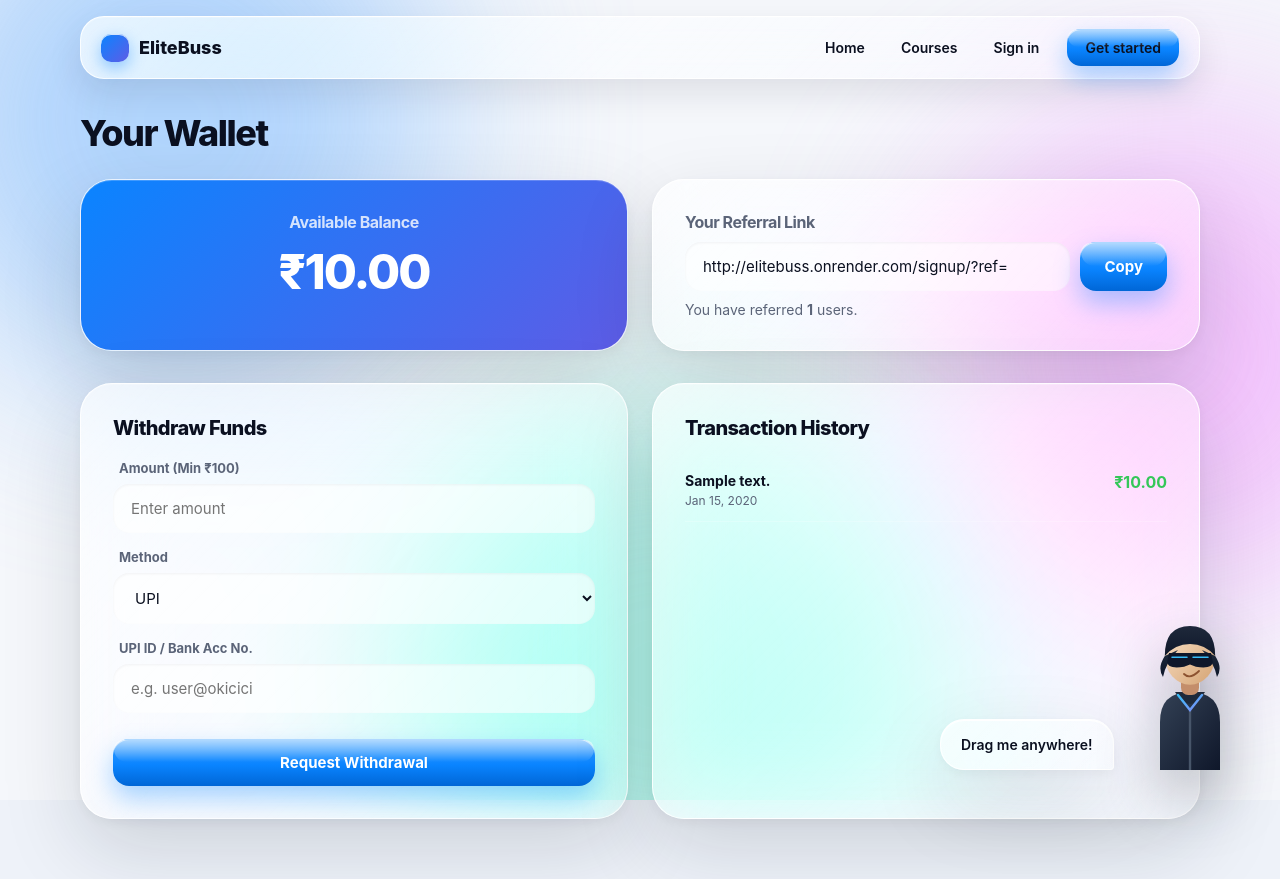
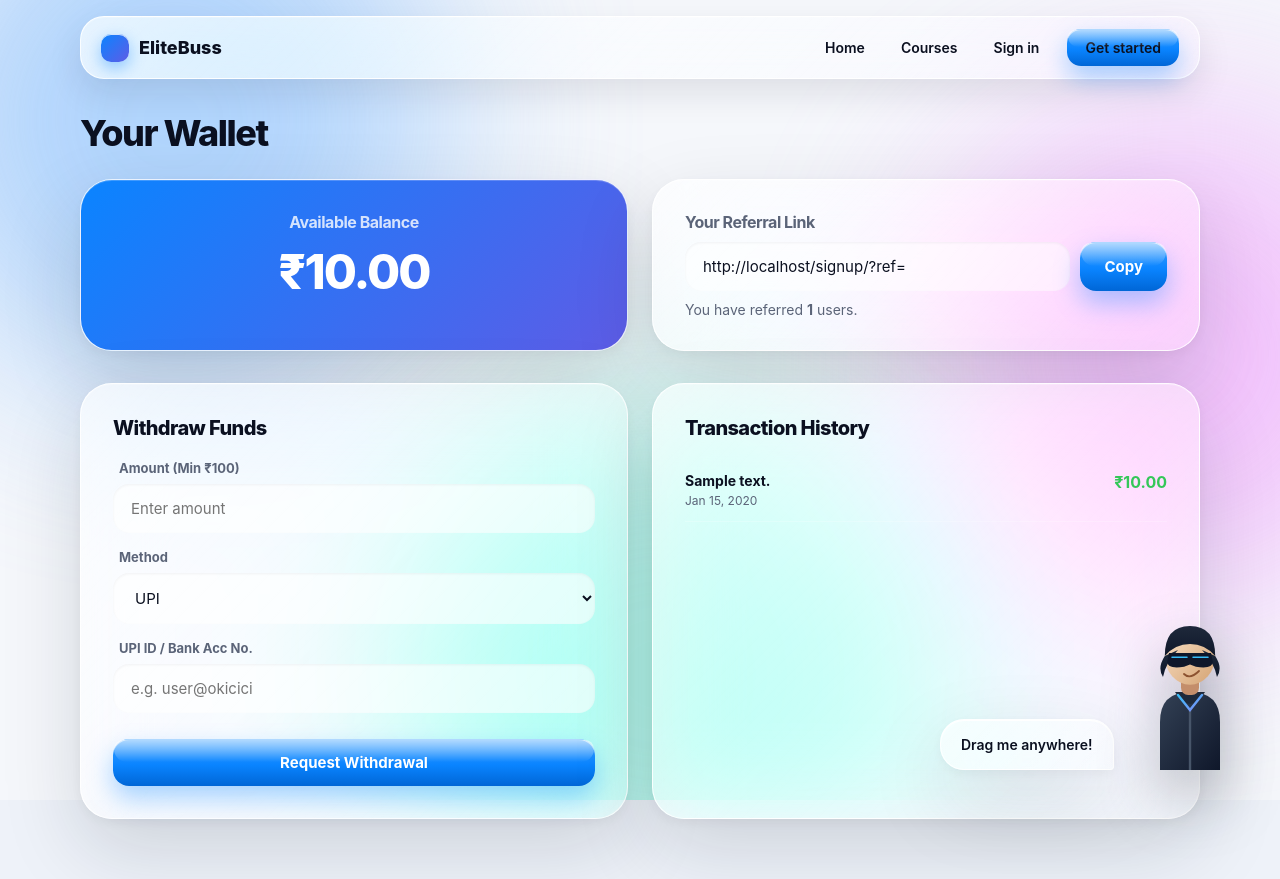
Before and after one commit to rautsid55-dot/elitebuss, a Django app: template core/templates/core/affiliate.html in a window 1280 px wide. Run offline with Django 4.2, Linux system fonts and the light colour scheme; tables that the repository leaves empty hold one stand-in row (values such as "Sample post"); the template is opened without the code that fills it: values that come from a table or form of the project are taken from there, most other values are stand-ins (such as "Sample title", 1, 10 or a date in 2020); parts of the project's set-up code (start-up, migrations or seed data) failed here and were passed over.

Commit message:
Pushed new Wallet UI and fixed dynamic referral link

```diff
--- a/core/templates/core/affiliate.html
+++ b/core/templates/core/affiliate.html
@@ -11,7 +11,8 @@
     <div class="glass" style="padding:32px; display:flex; flex-direction:column; justify-content:center;">
         <h3 style="margin:0 0 10px; font-size:16px; color:var(--muted);">Your Referral Link</h3>
         <div style="display:flex; gap:10px;">
-            <input type="text" id="refLink" value="http://elitebuss.onrender.com/signup/?ref={{ user.referral_code }}" readonly style="flex:1; background:rgba(255,255,255,.5);">
+            <!-- THIS FIXES THE LOCALHOST LINK -->
+            <input type="text" id="refLink" value="{{ request.scheme }}://{{ request.get_host }}/signup/?ref={{ user.referral_code }}" readonly style="flex:1; background:rgba(255,255,255,.5);">
             <button onclick="navigator.clipboard.writeText(document.getElementById('refLink').value); this.innerText='Copied!'; setTimeout(()=>this.innerText='Copy', 2000);" class="btn">Copy</button>
         </div>
         <p style="margin:10px 0 0; font-size:14px; color:var(--muted);">You have referred <strong>{{ referrals_count }}</strong> users.</p>
```
